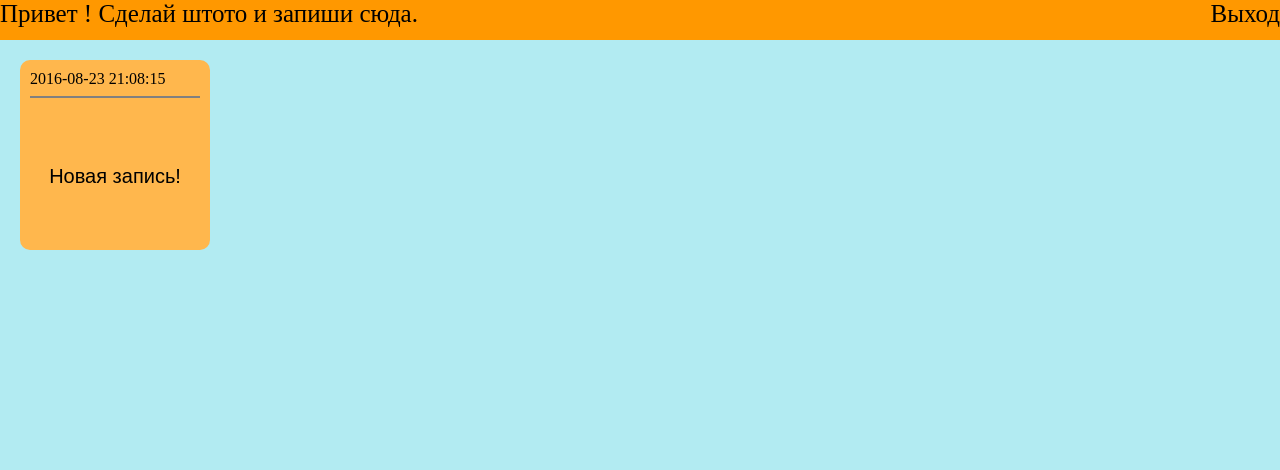
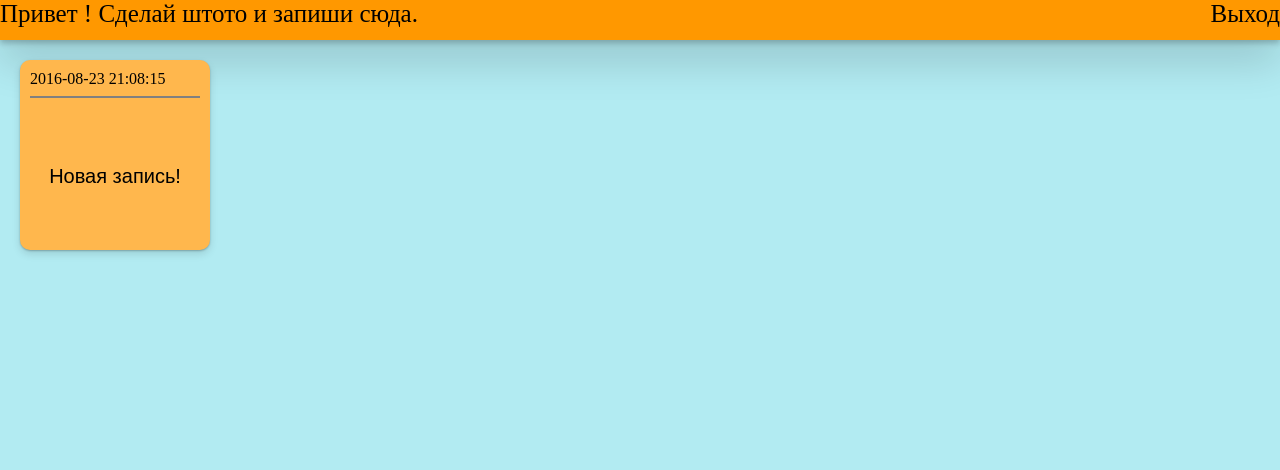
Before and after one commit to gazin94/thinks, a PHP site: page / in a window 1280 px wide. Shown: the top 470 px of the page. Run offline with PHP 8.4, Linux system fonts and the light colour scheme; the visitor is signed in with stand-in values (Sample User, id 1); data that the repository does not hold is empty.

Commit message:
animations and comments

```diff
--- a/index.php
+++ b/index.php
@@ -5,7 +5,6 @@ if (!empty($_SESSION)) {
 	}else
 header('location:login.html');
 ?>
-
 <!DOCTYPE html>
 <html>
 <head>
--- a/main.css
+++ b/main.css
@@ -1,6 +1,5 @@
 /*Стиль главной страницы*/
-div.thinks
-{
+div.thinks{	/*Основной блок иформации*/
 	height: 170px;
 	width: 170px;
 	background-color: #ffb74d;
@@ -10,20 +9,25 @@ div.thinks
 	padding: 10px;
 	margin: 20px;
 	vertical-align: top;
+	box-shadow: 0 4px 8px rgba(0,0,0,0.12), 0 1px 2px rgba(0,0,0,0.24);
+	transition: all 0.3s cubic-bezier(.25,.8,.25,1);
+}
+div.thinks:hover{	/*Реакция  на наведение кнопки*/
+	box-shadow: 0 21px 42px rgba(0,0,0,0.16), 0 3px 6px rgba(0,0,0,0.23);
+}
+div.thinks:active{	/*Рекация не нажатие кнопки*/
+	box-shadow: 0 0px 0px rgba(0,0,0,0.16), 0 3px 6px rgba(0,0,0,0.23);
+}
 
-}
-button.thinks
-{
+button.thinks{	/*Кнока для добавления новой записи*/
 	height: 140px;
 	width: 170px;
 	background-color: #ffb74d;
-
 	outline: none;
 	border-width: 0;
 	font-size: 20px;
 }
-textarea.thinks
-{
+textarea.thinks{	/*Текстовое поле ввода записи*/
 	font-size: 18px;
 	width:260px;
 	height:130px;
@@ -34,64 +38,49 @@ textarea.thinks
 	border-bottom-width: 2.5px;
 	outline: none;
 }
-header.thinks
-{
-	height: 100px;
-	background-color: green;
-	font-size: 25px;
-	border:20px solid white;
-}
 /*Шапкеа сайта*/
-div.header
-{
+div.header{	/*Верхняя часть сайта*/
 	background-color:#FF9800;
 	width: 100%;
 	height: 40px;
 	font-size: 25px;
+	box-shadow: 0 21px 42px rgba(0,0,0,0.16), 0 3px 6px rgba(0,0,0,0.23);
 }
-a.header
-{
+a.header{	/*Выход с сайта!!!!!КОСТЫЛЬ*/
 	font-size: 20px;
 	float: right;
 	font-size: 25px;
 }
-
-body
-{
+body{	/*Ппарметры заднго фона сайта*/
 	background-color: #B2EBF2;
 	margin: 0;
 	padding: 0;
 }
-a
-{
+a{	/*Общий вид ссылок*/
  	font-size: 18px;
  	text-decoration: none;
  	color:black;
 }
 /*Стиль логина*/
-div.login
-{
+div.login{	/*Параметры окна входа на сайт*/
 	position: absolute;
 	top: 50%;
 	left: 50%;
-	margin-right: -50%;
 	transform: translate(-50%, -50%);
 	background-color: #FFD54F;
 	padding: 15px;
 	font-size: 18px;
 }
-input.login
-{
+input.login{	/*Параметры для вводных полей*/
 	border: 5px solid white;
 	width: 200px;
  	height: 30px;
  	font-size: 18px;
  	outline: none;
  	margin: 6px;
- 	text-align: center;
+ 	text-align: left;
 }
-button.login
-{
+button.login{	/*Кнопка входа*/
 	font-size: 18px;
  	height: 30px;
  	width: 55px;
@@ -101,29 +90,25 @@ button.login
     outline: none;
     margin: 6px;
 }
- a.login
-{
+ a.login{	/*ссылка*/
  	float: right;
  	font-size: 18px;
  	text-decoration: none;
  	color:black;
 }
- font.login
-{
+ font.login{
  	color: black;
 }
 /*Стиль регистрацыии*/
-div.reg
-{
-	position: absolute;
-	top: 50%;
-	left: 50%;
-	transform: translate(-50%, -50%);
+div.reg{
+	position: absolute;/*Позициониррование на центр в браузере*/
+	top: 50%;	/*центр по верху*/
+	left: 50%;	/*центр по краю*/
+	transform: translate(-50%, -50%);	/*Центроирование окна внутри*/
 	font-size: 18px;
 	display: inline-flex;
 }
-button.reg
-{
+button.reg{	/*Кнопки на регистрации*/
 	font-size: 18px;
  	height: 30px;
  	width: 130px;
@@ -132,15 +117,9 @@ button.reg
 	border-width: 0;
     outline: none;
     margin: 6px;
-
  }
-/*Html popup*/
-
-
-
  /*Javascript popup*/
-
- .pad {
+ .pad {	/*Подслойка для всплывающего окна*/
  	position:fixed;
  	left:0px;
  	right:0px;
@@ -152,23 +131,12 @@ button.reg
  	vertical-align:middle;
  	display:inline-block;
  }
-
- .form {
+ .form {	/*Само окно*/
  	padding: 20px;
  	padding-bottom: 5px;
  	position:absolute;
  	top:50%;
  	left:50%;
-	margin-top:-104px;
-	margin-left:-153px;
+	transform: translate(-50%, -50%);
 	background-color: white;
  }
- /*Ввод текста*/
- div.new
- {
- 	background-color: white;
-	margin-right: -50%;
-	transform: translate(-50%, -50%);
-	padding: 15px;
-	font-size: 18px;
- }
```
